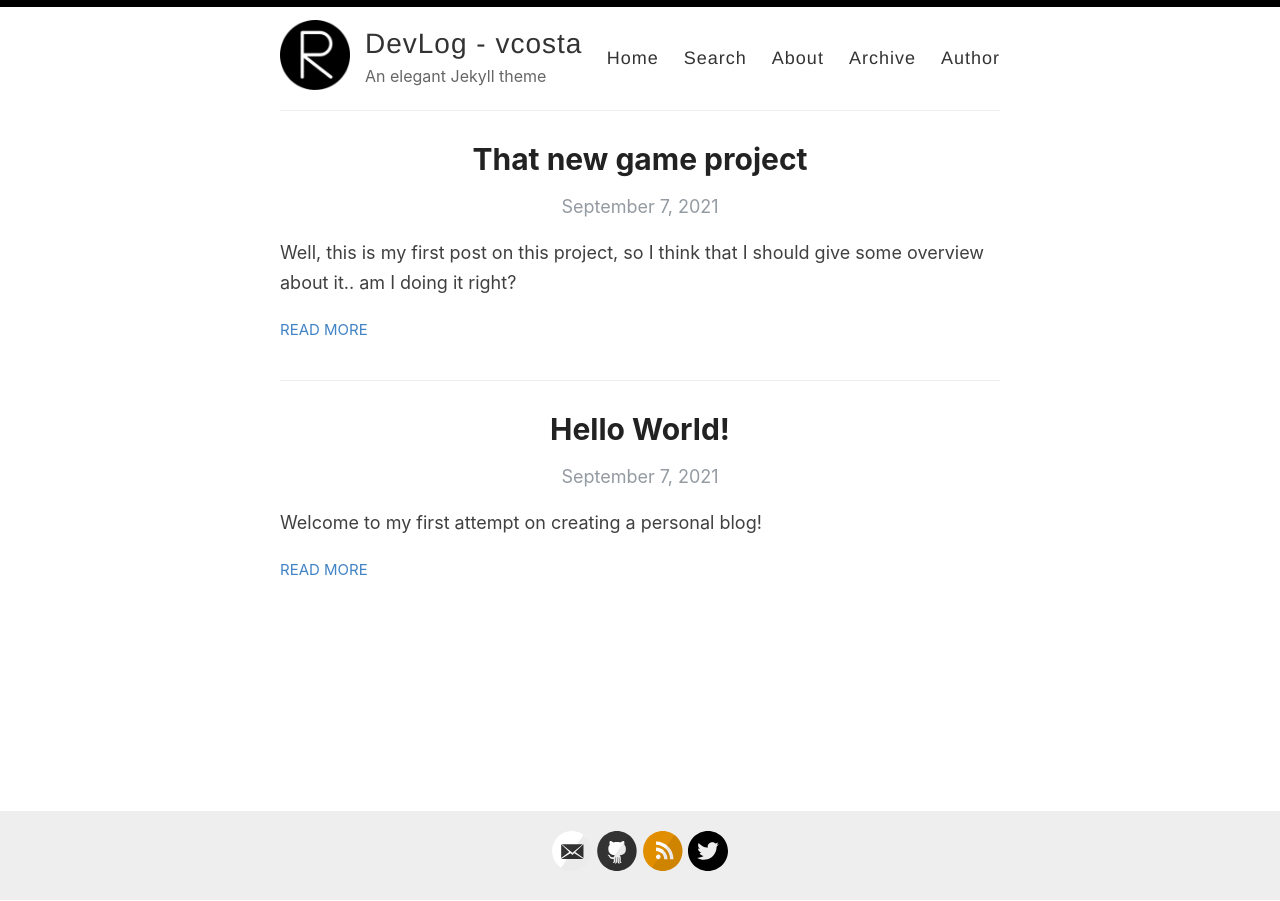
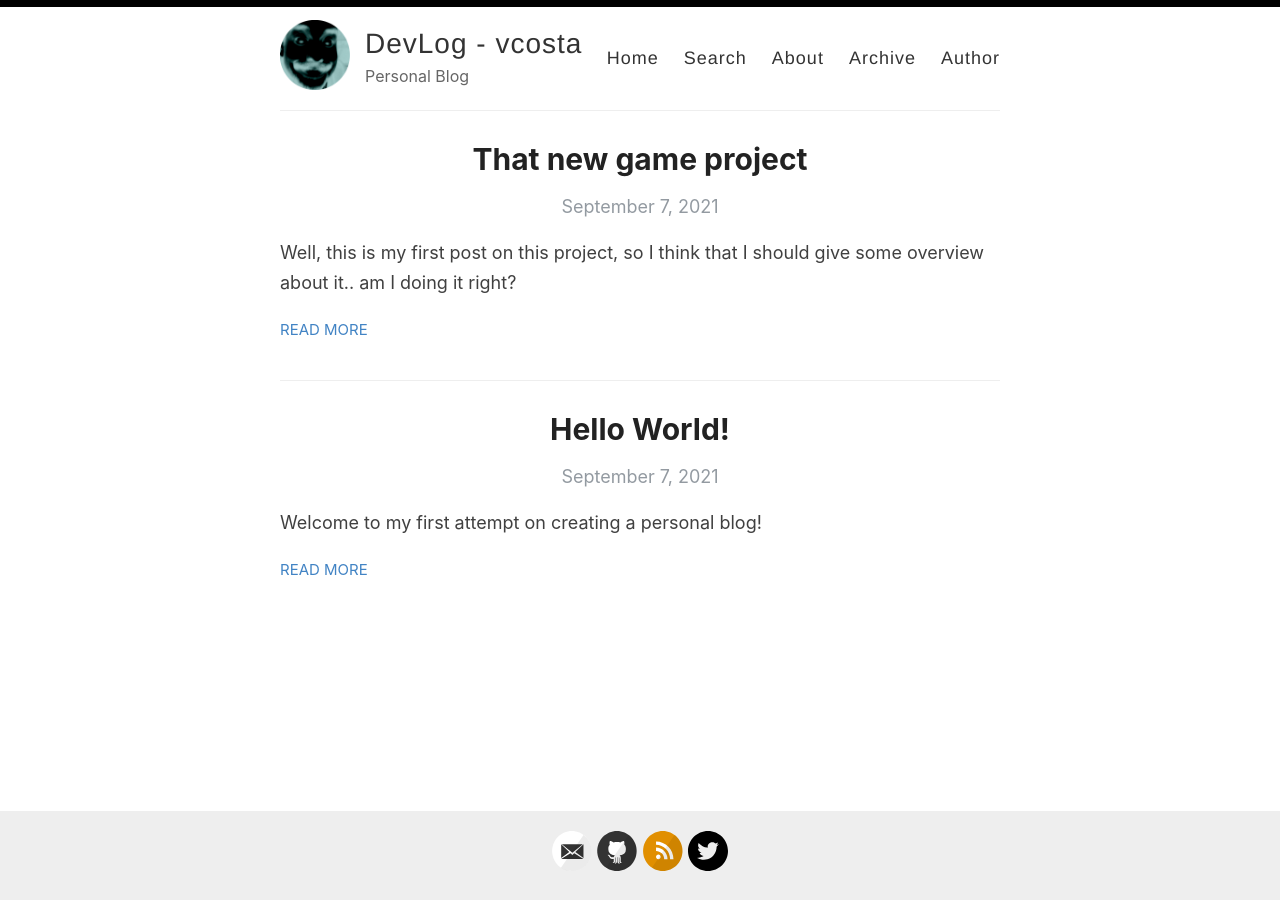
Before and after one commit to vc0sta/devlog.vcosta.dev, a Jekyll site: the page built from index.html, in a window 1280 px wide. Built offline with Jekyll 4.4.1, drawn with Linux system fonts in a browser that asks for light colours; the list of posts is cut into pages by our own code.

Commit message:
face.png

```diff
--- a/_config.yml
+++ b/_config.yml
@@ -9,10 +9,10 @@ name: DevLog - vcosta
 author: Vinicius Costa
 
 # Short bio or description (displayed in the header)
-description: An elegant Jekyll theme
+description: Personal Blog
 
 # URL of your avatar or profile pic (you could use your GitHub profile pic)
-avatar: /images/reverie.png
+avatar: /images/face.png
 
 #
 # Flags below are optional
```
Also changed, not shown: images/face.png (added), images/reverie-demo.png (deleted), images/reverie-text.png (deleted), images/reverie.png (deleted).
